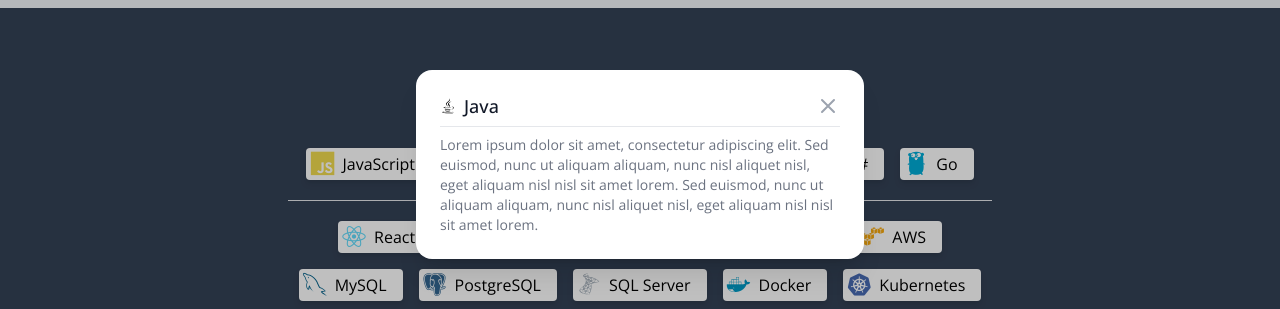
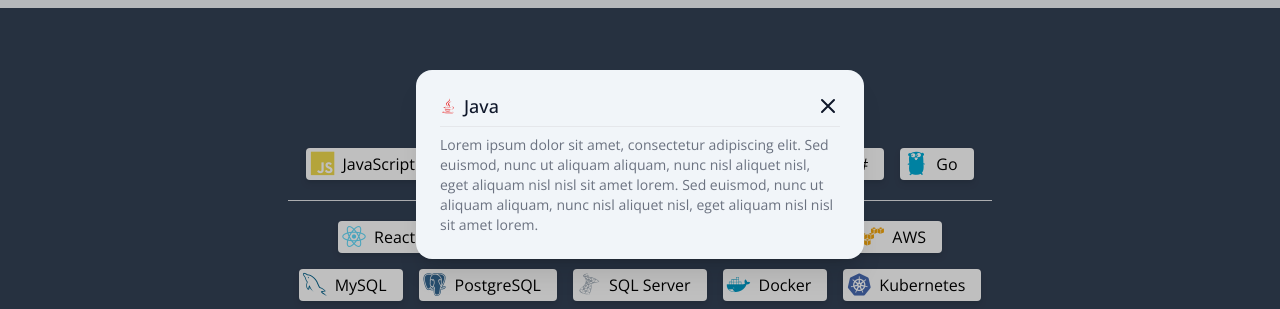
Before and after one commit to mfren/personal-website, a Next.js app: page / in a window 1280 px wide. Both pictures are taken after a click on the element "Java". Shown: the part 756-1065 px from the top of the page. Built offline with nearby package versions, Linux system fonts and the light colour scheme.

Commit message:
Fixed colours on modal

```diff
--- a/src/app/globals.css
+++ b/src/app/globals.css
@@ -57,4 +57,10 @@
     .fill-homepage-dark {
         @apply fill-slate-700 dark:fill-slate-900;
     }
+    .text-homepage-light {
+        @apply text-slate-900 dark:text-slate-100;
+    }
+    .text-homepage-dark {
+        @apply text-slate-900 dark:text-slate-100;
+    }
 }
--- a/src/components/Home/Skills/Skills.tsx
+++ b/src/components/Home/Skills/Skills.tsx
@@ -33,18 +33,18 @@
                             leaveFrom="opacity-100 scale-100"
                             leaveTo="opacity-0 scale-95"
                         >
-                            <Dialog.Panel className="w-full max-w-md transform overflow-hidden rounded-2xl bg-white p-6 text-left align-middle shadow-xl transition-all">
+                            <Dialog.Panel className="w-full max-w-md transform overflow-hidden rounded-2xl bg-homepage-light p-6 text-left align-middle shadow-xl transition-all">
                                 <div className="flex flex-row flex-nowrap justify-start items-center gap-2">
-                                    {props.skill.logoFont && <i className={`${props.skill.logoFont}`} />}
+                                    {props.skill.logoFont && <i className={`${props.skill.logoFont} colored`} />}
                                     <Dialog.Title
                                         as="h3"
-                                        className="text-lg font-medium leading-6 text-gray-900"
+                                        className="text-lg font-medium leading-6 text-homepage-light"
                                     >
                                         {props.skill.name}
                                     </Dialog.Title>
                                     <button
                                         type="button"
-                                        className="ml-auto bg-white rounded-md text-gray-400 hover:text-gray-500 focus:outline-none transition ease-in-out"
+                                        className="ml-auto bg-none rounded-md text-homepage-light hover:text-gray-500 focus:outline-none transition ease-in-out"
                                         onClick={() => props.setShowModal(false)}
                                     >
                                         <svg className="h-6 w-6" xmlns="http://www.w3.org/2000/svg" fill="none" viewBox="0 0 24 24" stroke="currentColor" aria-hidden="true">
```
